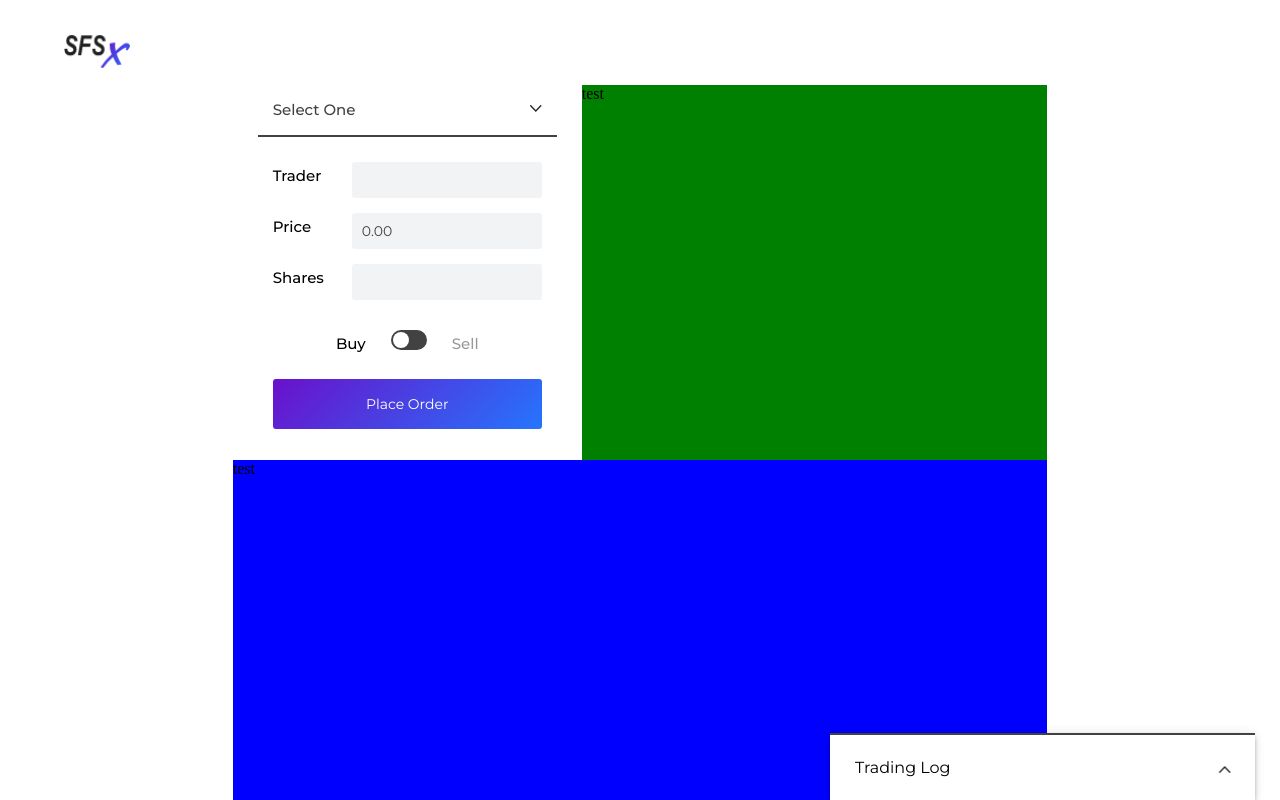
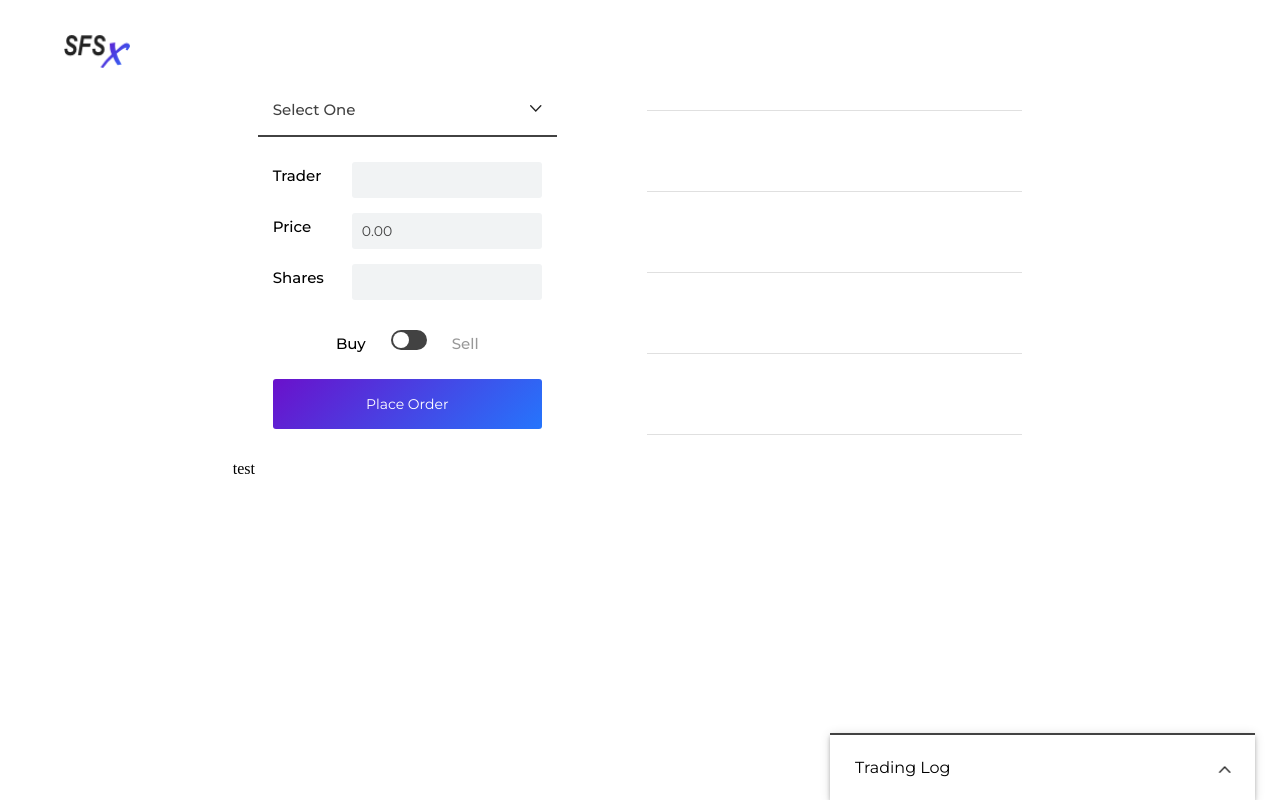
Before and after one commit to jadamduff/sfsx, a React (Create React App) app: page / in a window 1280 px wide. Built offline with nearby package versions, Linux system fonts and the light colour scheme.

Commit message:
Fixed bugs with updating book, added graph

```diff
--- a/src/App.js
+++ b/src/App.js
@@ -1,8 +1,12 @@
 import React, { Component } from 'react';
+import { connect } from 'react-redux';
+
+import { updateFlag } from './actions/flags';
 
 import * as Section from './components/sections/styles';
 import Header from './components/ui/Header';
 import OrderForm from './components/order_form/OrderForm';
+import Graph from './components/graph/Graph';
 import TradingLog from './components/trading_log/TradingLog';
 
 import './App.css';
@@ -18,7 +22,8 @@ class App extends Component {
   changeStock = (value) => {
     this.setState({
       selectedStock: value
-    })
+    });
+    this.props.updateFlag([{type: 'stocks', flag: 'selected', value: value}])
   }
 
   render() {
@@ -33,7 +38,7 @@ class App extends Component {
               />
             </Section.Form>
             <Section.Graph>
-            test
+              <Graph />
             </Section.Graph>
             <Section.List>
             test
@@ -46,4 +51,4 @@ class App extends Component {
   }
 }
 
-export default App;
+export default connect(null, { updateFlag})(App);
--- /dev/null
+++ b/src/components/graph/Graph.js
@@ -0,0 +1,146 @@
+import React, { Component } from 'react';
+import { connect } from 'react-redux';
+
+import { updateFlag } from '../../actions/flags';
+
+/** @jsx jsx */
+import { jsx, css } from '@emotion/core'
+
+import * as styles from './styles';
+
+class Graph extends Component {
+  constructor(props) {
+    super(props);
+    this.state = {
+      breakPoint: undefined
+    }
+  }
+
+  componentDidMount() {
+    this.setBreakPoints();
+  }
+
+  componentDidUpdate(prevProps, prevState) {
+    if (prevProps.stocks !== this.props.stocks || prevProps.selectedStockId !== this.props.selectedStockId) {
+      this.setBreakPoints();
+    }
+  }
+
+  breakPoints = [4, 12, 50, 100, 500, 1000, 2500, 5000, 7500, 10000, 15000, 20000, 25000, 30000, 35000, 40000, 45000, 50000];
+
+  setBreakPoints = () => {
+    let breakPoint;
+    const selectedStock = this.props.stocks.find(stock => stock.id === this.props.selectedStockId);
+    if (selectedStock !== undefined) {
+      let highestSharesCount = 0;
+      selectedStock.buy.prices.forEach(price => {
+        let restingShares = 0;
+        price.orders.forEach(order => {
+          restingShares += order.restingShares;
+        })
+        if (restingShares > highestSharesCount) {
+          highestSharesCount = restingShares
+        }
+      })
+      selectedStock.sell.prices.forEach(price => {
+        let restingShares = 0;
+        price.orders.forEach(order => {
+          restingShares += order.restingShares;
+        })
+        if (restingShares > highestSharesCount) {
+          highestSharesCount = restingShares
+        }
+      })
+      this.breakPoints.forEach(point => {
+        if (breakPoint === undefined) {
+          if (highestSharesCount <= point) {
+            breakPoint = point;
+          }
+        }
+      })
+      this.setState({
+        breakPoint: breakPoint
+      })
+    }
+  }
+
+  renderBreakPoints = () => {
+    const { breakPoint } = this.state;
+    let graphBreakingPoints = [breakPoint, breakPoint * .75, breakPoint * .5, breakPoint * .25];
+    return graphBreakingPoints.map(point => {
+      return (
+        <styles.GraphLabelColumnRow>{point}</styles.GraphLabelColumnRow>
+      )
+    })
+  }
+
+  renderBars = () => {
+    const selectedStock = this.props.stocks.find(stock => stock.id === this.props.selectedStockId);
+    if (selectedStock !== undefined) {
+      const buyBars = selectedStock.buy.prices.map(price => {
+        let restingShares = 0;
+        price.orders.forEach(order => {
+          restingShares += order.restingShares;
+        })
+        const height = ((restingShares / this.state.breakPoint) * 100).toString() + "%";
+        return (
+          <styles.GraphBarWrapper>
+            <styles.GraphBarContainer>
+              <styles.GraphBarTop>
+                <styles.GraphBar height={height} backgroundColor={"#2962FF"}></styles.GraphBar>
+              </styles.GraphBarTop>
+              <styles.GraphBarBottom>{'$' + price.price}</styles.GraphBarBottom>
+            </styles.GraphBarContainer>
+          </styles.GraphBarWrapper>
+        )
+      })
+
+      const sellBars = selectedStock.sell.prices.map(price => {
+        let restingShares = 0;
+        price.orders.forEach(order => {
+          restingShares += order.restingShares;
+        })
+        const height = ((restingShares / this.state.breakPoint) * 100).toString() + "%";
+        return (
+          <styles.GraphBarWrapper>
+            <styles.GraphBarContainer>
+              <styles.GraphBarTop>
+                <styles.GraphBar height={height} backgroundColor={"#E53935"}></styles.GraphBar>
+              </styles.GraphBarTop>
+              <styles.GraphBarBottom>{price.price}</styles.GraphBarBottom>
+            </styles.GraphBarContainer>
+          </styles.GraphBarWrapper>
+        )
+      })
+      return [...buyBars, ...sellBars];
+    }
+  }
+
+  render() {
+    return (
+      <styles.GraphSectionWrapper>
+        <styles.GraphLabelColumn>
+          {this.state.breakPoint !== undefined && this.renderBreakPoints()}
+        </styles.GraphLabelColumn>
+        <styles.GraphContainer>
+          <styles.GraphRow></styles.GraphRow>
+          <styles.GraphRow></styles.GraphRow>
+          <styles.GraphRow></styles.GraphRow>
+          <styles.GraphRow></styles.GraphRow>
+        </styles.GraphContainer>
+        <styles.GraphBarsContainer>
+          {this.renderBars()}
+        </styles.GraphBarsContainer>
+      </styles.GraphSectionWrapper>
+    )
+  }
+}
+
+const mapStateToProps = (state) => {
+  return {
+    selectedStockId: state.flags.stocks.selected,
+    stocks: state.book.stocks
+  }
+}
+
+export default connect(mapStateToProps, { updateFlag })(Graph);
--- /dev/null
+++ b/src/components/graph/styles.js
@@ -0,0 +1,127 @@
+import styled from '@emotion/styled';
+
+/** @jsx jsx */
+import { jsx, css, keyframes } from '@emotion/core'
+
+export const GraphSectionWrapper = styled.div`
+  display: grid;
+  grid-template-columns: 40px auto;
+  grid-template-rows: 100% 100%;
+  grid-template-areas:
+    "c g"
+    ". b";
+  width: 100%;
+  height: 100%;
+  overflow: visible;
+  font-family: 'Montserrat', sans-serif;
+  padding: 25px;
+  box-sizing: border-box;
+`
+
+export const GraphLabelColumn = styled.div`
+  grid-area: c;
+  height: 100%;
+  width: 50px;
+  display: inline-block;
+  margin: -7px 0 0 0;
+  overflow: visible;
+`
+
+export const GraphLabelColumnRow = styled.div`
+  display: block;
+  height: 25%;
+  background-color: #fff;
+  font-size: 12px;
+  color: #9e9e9e;
+`
+
+export const GraphContainer = styled.div`
+  grid-area: g;
+  display: flex;
+  flex: 1;
+  height: 100%;
+  box-sizing: border-box;
+  display: inline-block;
+  overflow-x: scroll;
+  overflow-y: visible;
+  border-bottom: 1px solid #e0e0e0
+`
+
+export const GraphRow = styled.div`
+  display: block;
+  border-top: 1px solid #e0e0e0;
+  height: 25%;
+  box-sizing: border-box;
+  position: relative;
+  z-index: 3
+`
+
+export const GraphBarsContainer = styled.div`
+  grid-area: b;
+  display: block;
+  height: 375px;
+  margin: -325px 0 0 0;
+  overflow-x: scroll;
+  position: relative;
+  z-index: 3;
+  white-space: nowrap;
+`
+
+export const GraphBarWrapper = styled.div`
+  display: inline-block;
+  width: 60px;
+  height: 100%;
+  margin: 0 5px;
+  vertical-align: top;
+  border-top-left-radius: 5px;
+  border-top-right-radius: 5px;
+`
+export const GraphBarContainer = styled.div`
+  width: 100%;
+  height: 100%;
+  display: grid;
+  grid-template-columns: auto;
+  grid-template-rows: 325px auto;
+  grid-template-areas:
+    "t"
+    "b";
+`
+
+export const GraphBarTop = styled.div`
+  display: flex;
+  justify-content: center;
+  align-items: flex-end;
+  grid-area: t;
+`
+
+const growHeight = keyframes`
+  from {
+    height: 0px;
+  }
+  to {
+    height: ${props => props.height}
+  }
+`
+
+export const GraphBar = styled.div`
+  width: 25px;
+  height: ${props => props.height};
+  background-color: ${props => props.backgroundColor};
+  cursor: pointer;
+  border-top-left-radius: 2px;
+  border-top-right-radius: 2px;
+  box-shadow: 0 -1px 5px 0 rgba(0,0,0,0.14), 0 0 6px 0 rgba(0,0,0,0.12), 0 0px 4px -1px rgba(0,0,0,0.2);
+  animation: ${growHeight};
+  animation-duration: .2s;
+  animation-timing-function: ease-in-out;
+  transition: height .2s;
+`
+
+export const GraphBarBottom = styled.div`
+  grid-area: b;
+  display: flex;
+  cursor: pointer;
+  align-items: center;
+  justify-content: center;
+  font-size: 12px;
+`
--- a/src/components/sections/styles.js
+++ b/src/components/sections/styles.js
@@ -30,10 +30,8 @@ export const Form = styled.div`
 export const Graph = styled.div`
   height: 375px;
   grid-area: g;
-  background-color: green;
 `
 
 export const List = styled.div`
   grid-area: l;
-  background-color: blue;
 `
--- a/src/components/trading_log/TradingLog.js
+++ b/src/components/trading_log/TradingLog.js
@@ -1,11 +1,11 @@
 import React, { Component } from 'react';
 
 import { connect } from 'react-redux';
-
 /** @jsx jsx */
 import { jsx, css } from '@emotion/core'
 
 import * as styles from './styles';
+import { updateFlag } from '../../actions/flags';
 
 import CloseIcon from '../ui/CloseIcon';
 
@@ -13,13 +13,23 @@ class TradingLog extends Component {
   constructor(props) {
     super(props);
     this.state = {
-      open: false
+      open: false,
+      unreadExecutions: 0
+    }
+  }
+
+  componentDidUpdate(prevProps, prevState) {
+    if (prevProps.executions.length < this.props.executions.length && !this.state.open) {
+      this.setState({
+        unreadExecutions: prevState.unreadExecutions + (this.props.executions.length - prevProps.executions.length)
+      })
     }
   }
 
   toggleOpen = () => {
     this.setState((prevState) => ({
-      open: !prevState.open
+      open: !prevState.open,
+      unreadExecutions: prevState.open ? prevState.unreadExecutions : 0
     }))
   }
 
@@ -57,7 +67,9 @@ class TradingLog extends Component {
     return (
       <styles.Container css={this.css()}>
         <styles.Tab onClick={this.toggleOpen}>
-          <styles.TabLeft>Trading Log</styles.TabLeft>
+          <styles.TabLeft>
+            Trading Log {this.state.unreadExecutions > 0 && <styles.UnreadCounter>{this.state.unreadExecutions}</styles.UnreadCounter>}
+          </styles.TabLeft>
           <styles.TabRight>
             {this.state.open ? <CloseIcon /> :
               <React.Fragment>
@@ -107,4 +119,4 @@ const mapStateToProps = (state) => {
   }
 }
 
-export default connect(mapStateToProps)(TradingLog);
+export default connect(mapStateToProps, { updateFlag })(TradingLog);
--- a/src/components/trading_log/styles.js
+++ b/src/components/trading_log/styles.js
@@ -39,7 +39,23 @@ export const Tab = styled.div`
 
 export const TabLeft = styled.div`
   grid-column: 1 / 2;
+  display: flex;
+  align-items: center;
   padding: 0 0 0 25px;
+`
+
+export const UnreadCounter = styled.div`
+  height: 28px;
+  min-width: 28px;
+  border-radius: 16px;
+  background-color: #6521D0;
+  font-size: 12px;
+  font-weight: 600;
+  color: #fff;
+  display: flex;
+  align-items: center;
+  justify-content: center;
+  margin: 0 0 0 15px
 `
 
 export const TabRight = styled.div`
--- a/src/reducers/flagsReducer.js
+++ b/src/reducers/flagsReducer.js
@@ -1,6 +1,12 @@
 const defaultFlagsState = {
   order: {
     status: 'init'
+  },
+  stocks: {
+    selected: 'init'
+  },
+  executions: {
+    unread: 0
   }
 }
 
```
Also changed, not shown: src/reducers/bookReducer.js (+10 -5 lines).
